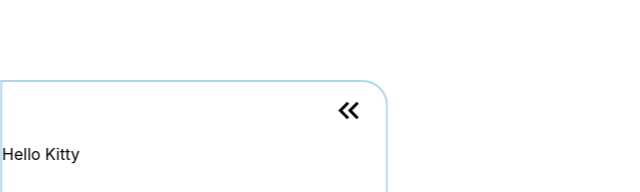
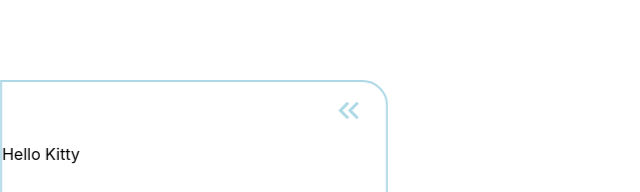
Before and after one commit to tahasun/scrapbook, a React (Vite) app: page / in a window 1280 px wide. Both pictures are taken after a click on the button 44 px from the left and 100 px from the top of the page. Shown: the top 192 px of the page, without its empty margins (0-640 px from the left). Built offline with nearby package versions, Linux system fonts and the light colour scheme.

Commit message:
feat: polish styling

```diff
--- a/src/App.tsx
+++ b/src/App.tsx
@@ -14,7 +14,7 @@
   color: pink;
   background-color: transparent;
   padding: 0;
-  visibility: ${({ $hide }) => ($hide ? "hidden" : "visible")};
+  opacity: ${({ $hide }) => ($hide ? "0" : "1")};
 
   &:focus,
   &:hover,
--- a/src/components/media-bar.tsx
+++ b/src/components/media-bar.tsx
@@ -1,14 +1,9 @@
-import { Drawer, ModalBaseStylesNames } from "@mantine/core";
-import styled, { CSSProperties } from "styled-components";
+import { CSSProperties, Drawer, ModalBaseStylesNames } from "@mantine/core";
 import KeyboardDoubleArrowLeftIcon from "@mui/icons-material/KeyboardDoubleArrowLeft";
-
-const Wrapper = styled.div``;
 
 const BarStyles: Partial<Record<ModalBaseStylesNames, CSSProperties>> = {
   root: {
     position: "absolute",
-    // border: "2px solid lightblue",
-
     top: "10vh",
     left: "0vw",
     color: "black",
@@ -25,7 +20,7 @@
   },
   close: {
     backgroundColor: "transparent",
-    color: "red",
+    color: "lightblue",
     marginLeft: "auto",
   },
   inner: {
@@ -37,15 +32,6 @@
   header: { display: "flex" },
 };
 
-const CloseButton = styled(KeyboardDoubleArrowLeftIcon)`
-  margin-left: auto;
-  color: black;
-
-  &:focus {
-    outline: none;
-  }
-`;
-
 export const MediaBar = ({
   opened,
   close,
@@ -53,23 +39,20 @@
   opened: boolean;
   close: () => void;
 }) => {
-  console.log(opened);
   return (
-    <Wrapper>
     <Drawer
       closeOnClickOutside={true}
       closeOnEscape={true}
-        // offset={8}
       radius="md"
       opened={opened}
       onClose={close}
       styles={BarStyles}
+      transitionProps={{ duration: 400, transition: "slide-right" }}
       closeButtonProps={{
-          icon: <CloseButton fontSize="large" />,
+        icon: <KeyboardDoubleArrowLeftIcon fontSize="large" />,
       }}
     >
       Hello Kitty
     </Drawer>
-    </Wrapper>
   );
 };
--- a/src/index.css
+++ b/src/index.css
@@ -47,6 +47,10 @@
   transition: border-color 0.25s;
 }
 
+button:focus-visible {
+  outline: none;
+}
+
 @media (prefers-color-scheme: light) {
   :root {
     color: #213547;
```
Lines whose indentation alone changed are shown as unchanged.
